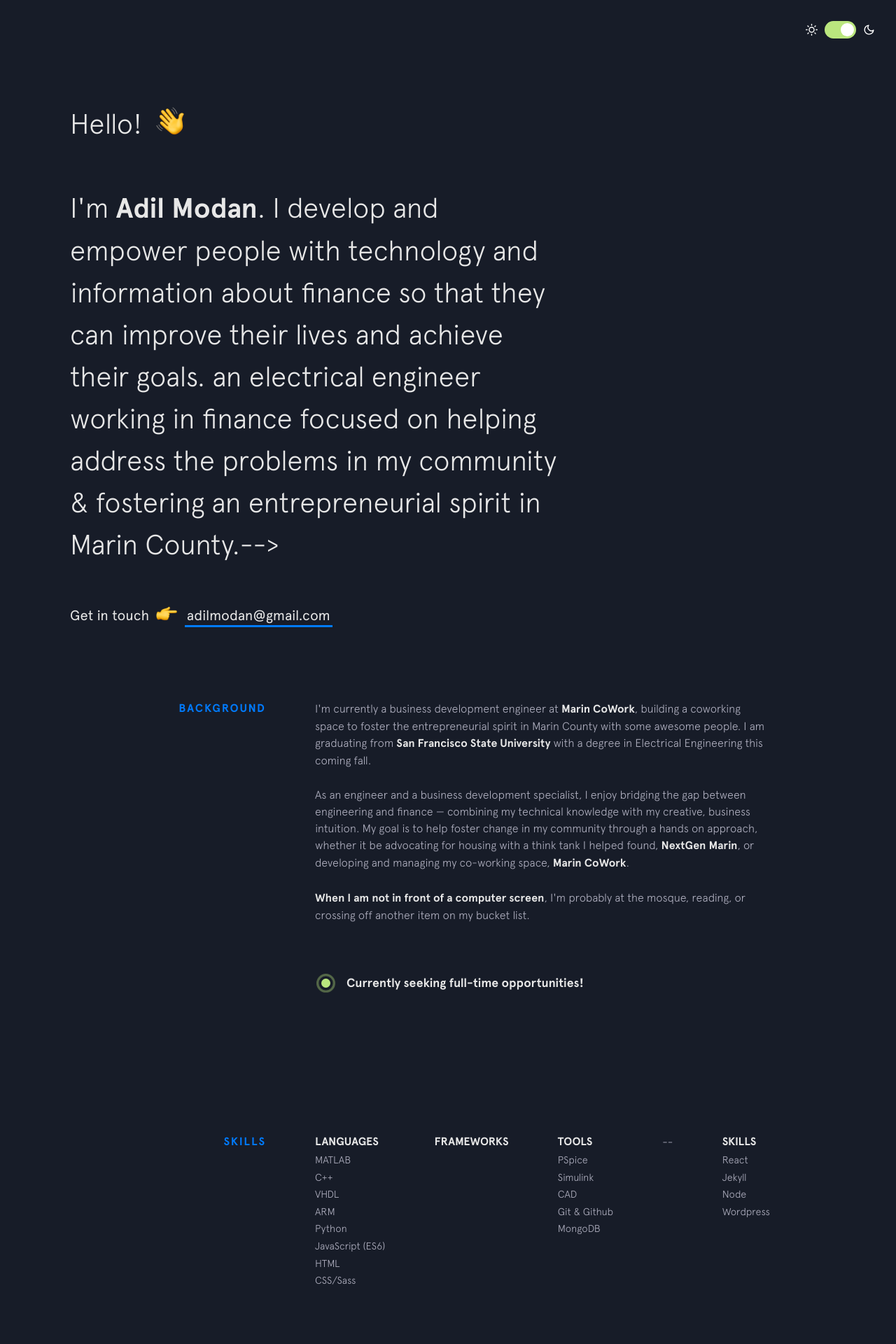
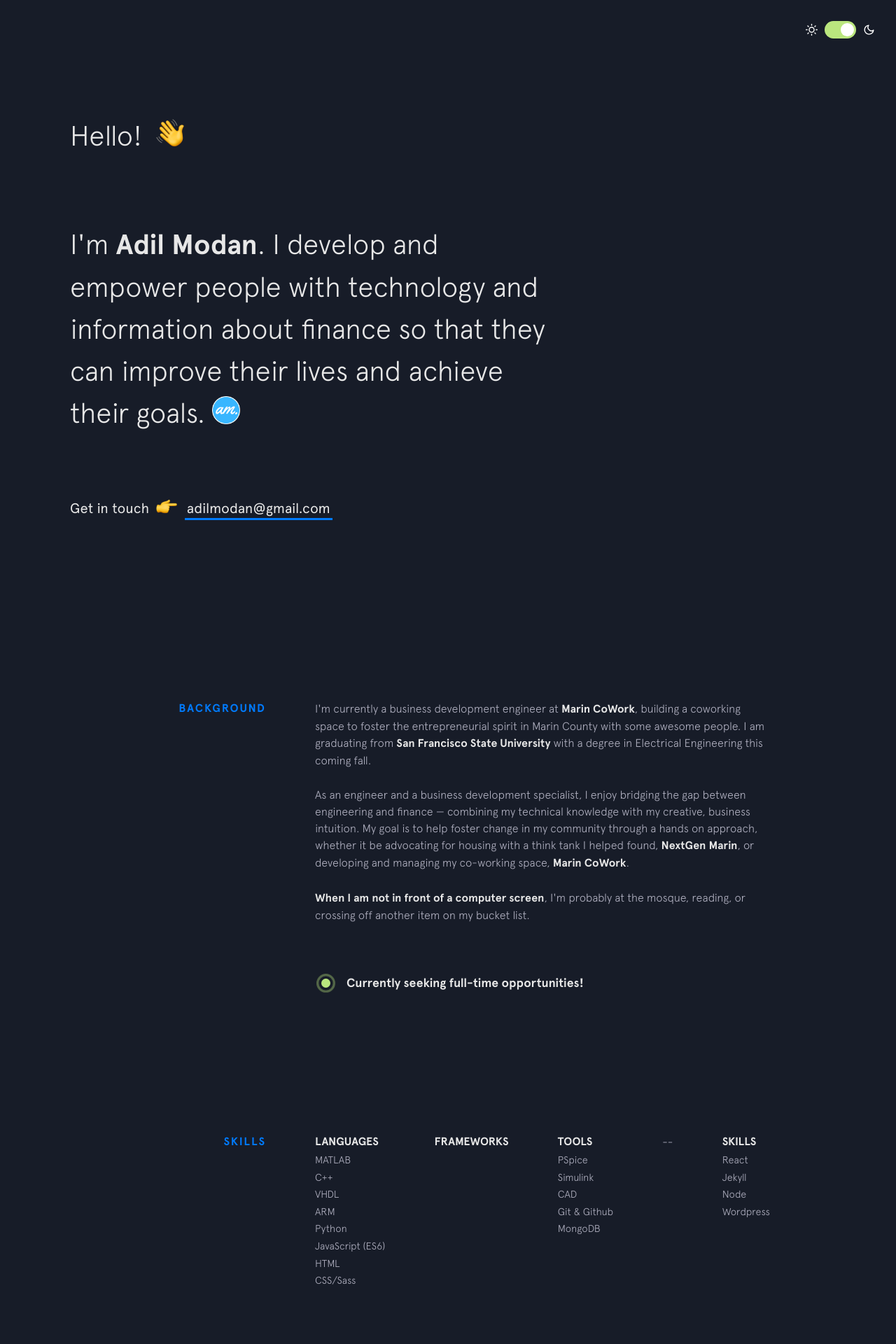
Before and after one commit to adilmodan/adilmodansite.github.io, a Jekyll site: the page built from index.html, in a window 1280 px wide. Shown: the top 1920 px of the page at 70% size. Built offline with Jekyll 4.4.1, drawn with Linux system fonts in a browser that asks for light colours; nearby versions of some CDN libraries.

Commit message:
update logo

```diff
--- a/_config.yml
+++ b/_config.yml
@@ -6,7 +6,7 @@
 baseurl: ''
 email: adilmodan@gmail.com
 cover: https://adilmodan.github.io/img/og.png
-logo: https://emojipedia-us.s3.dualstack.us-west-1.amazonaws.com/thumbs/120/apple/237/technologist-medium-dark-skin-tone_1f9d1-1f3fe-200d-1f4bb.png
+logo: https://adilmodan.github.io/img/emojis/am.png
 resume: https://adilmodan.github.io/resume.pdf
 social:
   - title: email
--- a/_config_dev.yml
+++ b/_config_dev.yml
@@ -6,7 +6,7 @@
 baseurl: ''
 email: adilmodan@gmail.com
 cover: https://adilmodan.github.io/img/og.png
-logo: https://adilmodan.github.io/img/emojis/technologist.png
+logo: https://adilmodan.github.io/img/emojis/am.png
 resume: https://adilmodan.github.io/resume.pdf
 social:
   - title: email
--- a/_includes/intro.html
+++ b/_includes/intro.html
@@ -4,7 +4,7 @@
   </h1>
 
   <h2 class="intro__tagline">I'm
-    <span class="name">Adil Modan</span>. I develop and empower people with technology and information about finance so that they can improve their lives and achieve their goals. <!----> an electrical engineer working in finance focused on helping address the problems in my community &amp; fostering an entrepreneurial spirit in Marin County.-->
+    <span class="name">Adil Modan</span>. I develop and empower people with technology and information about finance so that they can improve their lives and achieve their goals. <!-- an electrical engineer working in finance focused on helping address the problems in my community &amp; fostering an entrepreneurial spirit in Marin County.-->
     <span class="emoji am"></span>
   </h2>
 
--- a/_scss/partials/_intro.scss
+++ b/_scss/partials/_intro.scss
@@ -96,8 +96,8 @@
     .name {
       font-weight: 700;
     }
-    .technologist {
-      background-image: url('../img/emojis/technologist.png');
+    .am {
+      background-image: url('../img/emojis/am.png');
     }
   }
   &__contact {
```
Also changed, not shown: css/main.css.
